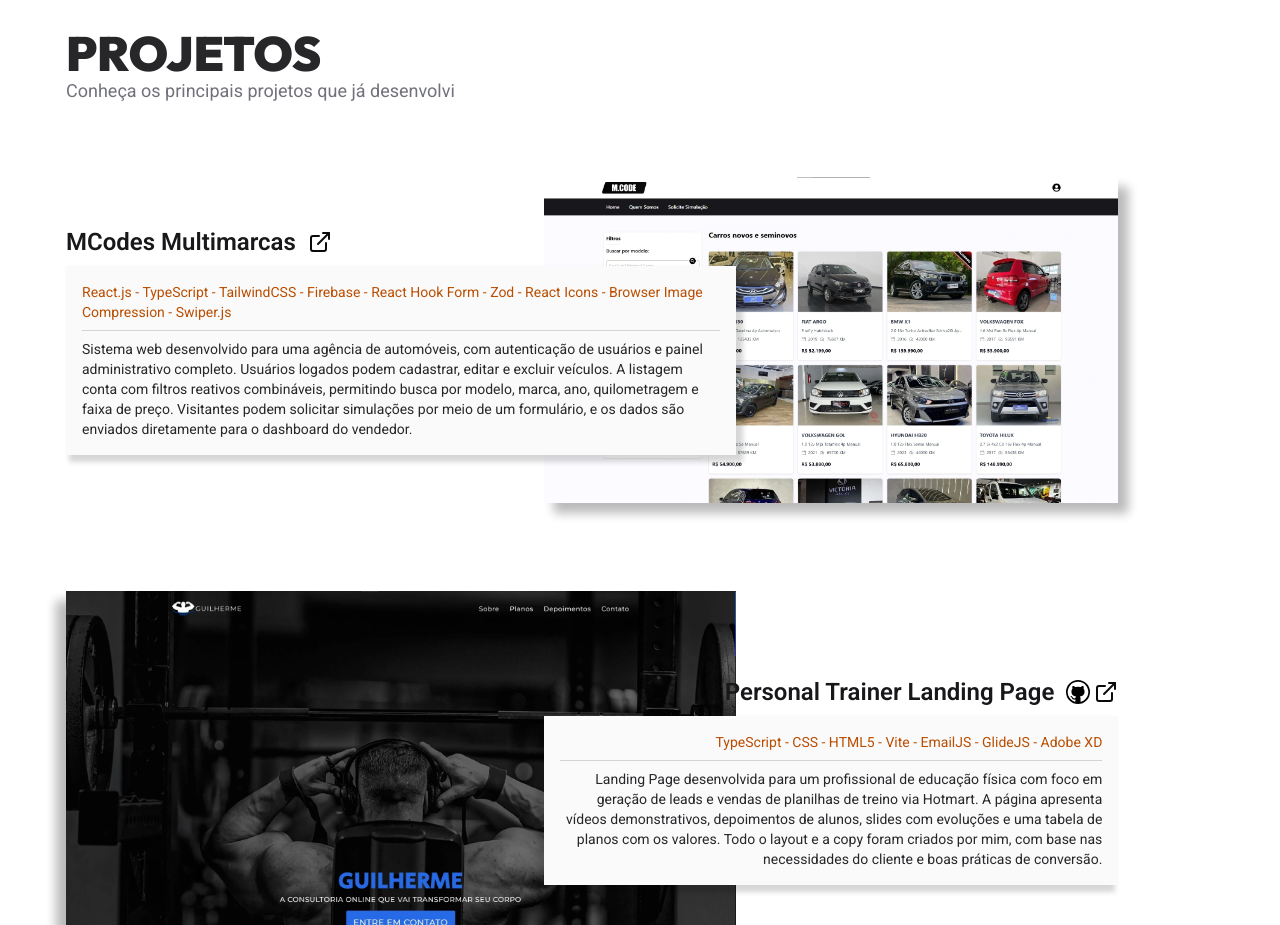
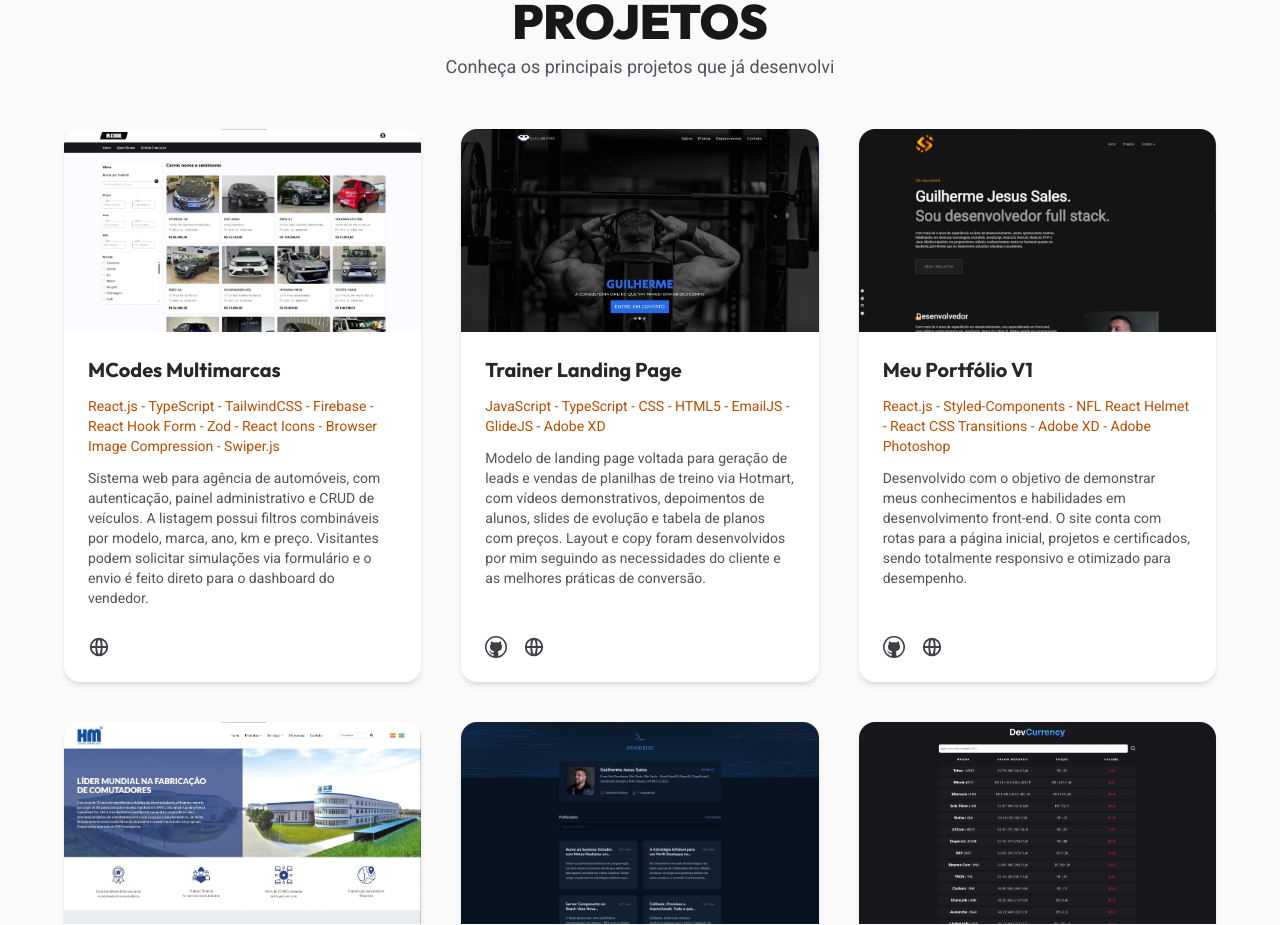
Before and after one commit to GuilhermeJSales/portfolio2.0, a Next.js app: page / in a window 1280 px wide. Shown: the part 3660-4585 px from the top of the page. Built offline with nearby package versions, Linux system fonts and the light colour scheme.

Commit message:
feat: projects section style changed

```diff
--- a/datas/projects-data.ts
+++ b/datas/projects-data.ts
@@ -5,6 +5,8 @@ import devlink from "@/app/assets/projects/devlink.webp";
 import huaming from "@/app/assets/projects/huaming.webp";
 import portfolio from "@/app/assets/projects/portfolio.webp";
 import coffee from "@/app/assets/projects/coffee.webp";
+import blog from "@/app/assets/projects/blog.webp";
+import forest from "@/app/assets/projects/forest.webp";
 import { StaticImageData } from "next/image";
 
 interface ProjectsProps {
@@ -24,28 +26,28 @@ export const projectsData: ProjectsProps[] = [
     deploy: "https://mcodes.guijsweb.com.br/",
     img: mcodes,
     description:
-      "Sistema web desenvolvido para uma agência de automóveis, com autenticação de usuários e painel administrativo completo. Usuários logados podem cadastrar, editar e excluir veículos. A listagem conta com filtros reativos combináveis, permitindo busca por modelo, marca, ano, quilometragem e faixa de preço. Visitantes podem solicitar simulações por meio de um formulário, e os dados são enviados diretamente para o dashboard do vendedor.",
+      "Sistema web para agência de automóveis, com autenticação, painel administrativo e CRUD de veículos. A listagem possui filtros combináveis por modelo, marca, ano, km e preço. Visitantes podem solicitar simulações via formulário e o envio é feito direto para o dashboard do vendedor.",
     tech: "React.js - TypeScript - TailwindCSS - Firebase - React Hook Form - Zod - React Icons - Browser Image Compression - Swiper.js",
   },
   {
     id: 1,
-    name: "Personal Trainer Landing Page",
+    name: "Trainer Landing Page",
     deploy: "https://personal-trainer.guijsweb.com.br/",
     github: "https://github.com/GuilhermeJSales/personal-landingpage",
     img: personal,
     description:
-      "Landing Page desenvolvida para um profissional de educação física com foco em geração de leads e vendas de planilhas de treino via Hotmart. A página apresenta vídeos demonstrativos, depoimentos de alunos, slides com evoluções e uma tabela de planos com os valores. Todo o layout e a copy foram criados por mim, com base nas necessidades do cliente e boas práticas de conversão.",
-    tech: "TypeScript - CSS - HTML5 - Vite - EmailJS - GlideJS - Adobe XD",
+      "Modelo de landing page voltada para geração de leads e vendas de planilhas de treino via Hotmart, com vídeos demonstrativos, depoimentos de alunos, slides de evolução e tabela de planos com preços. Layout e copy foram desenvolvidos por mim seguindo as necessidades do cliente e as melhores práticas de conversão.",
+    tech: "JavaScript - TypeScript - CSS - HTML5 - EmailJS - GlideJS - Adobe XD",
   },
   {
     id: 2,
-    name: "Meu Portfólio V1.0",
+    name: "Meu Portfólio V1",
     deploy: "https://guijsalesdev.vercel.app/",
     github: "https://github.com/GuilhermeJSales/meu-portfolio",
     img: portfolio,
     description:
-      "Meu primeiro portfólio foi desenvolvido com o objetivo de demonstrar meus conhecimentos e habilidades em desenvolvimento front-end. O site conta com rotas para a página inicial, projetos e certificados, sendo totalmente responsivo e otimizado para desempenho. O layout e o logotipo foram criados por mim utilizando Adobe XD e Photoshop. Para gerenciar as meta tags do projeto, utilizei o componente NFL React Helmet, garantindo melhor SEO e controle dinâmico dos dados no head da aplicação. A codificação foi realizada com React e Styled Components.",
-    tech: "React.js - Styled-Components - NFL React Helmet - React CSS Transitions - Adobe XD - Adobe Photoshop - Vite",
+      "Desenvolvido com o objetivo de demonstrar meus conhecimentos e habilidades em desenvolvimento front-end. O site conta com rotas para a página inicial, projetos e certificados, sendo totalmente responsivo e otimizado para desempenho.",
+    tech: "React.js - Styled-Components - NFL React Helmet - React CSS Transitions - Adobe XD - Adobe Photoshop",
   },
   {
     id: 3,
@@ -53,8 +55,18 @@ export const projectsData: ProjectsProps[] = [
     deploy: "https://huaming.com.br/",
     img: huaming,
     description:
-      "Site desenvolvido durante minha atuação como prestador de serviços para a agência Integração Digital. Utilizei WordPress com Elementor para a estrutura principal e implementei funcionalidades adicionais com JavaScript e CSS3, devido a limitações do próprio construtor. O layout segue um padrão corporativo da empresa, que é uma multinacional, e foi desenvolvido fielmente conforme as diretrizes fornecidas pela equipe de design.",
+      "Site desenvolvido em WordPress com Elementor durante minha atuação na agência Integração Digital. Implementei recursos extras com JavaScript e CSS3 para contornar limitações do CMS. O layout segue um padrão corporativo da multinacional, e foi desenvolvido conforme as diretrizes fornecidas pela equipe de design.",
     tech: "WordPress - Elementor - PHP - JavaScript - CSS3",
+  },
+  {
+    id: 2154,
+    name: "GitHub Blog",
+    deploy: "https://github-blog-flax.vercel.app/",
+    github: "https://github.com/GuilhermeJSales/github-blog",
+    img: blog,
+    description:
+      "O GitHub Blog é uma aplicação que consome a API pública do GitHub para transformar issues em postagens de blog. O sistema permite busca dinâmica por palavras-chave e exibe detalhes do perfil do usuário, como nome, avatar, bio e número de seguidores. A interface é responsiva e otimizada, com rotas dinâmicas para visualização dos posts.",
+    tech: "TypeScript - TypeScript - Styled-Components - Fortawesome - React Hook Form - Zod - Axios - React Markdown",
   },
   {
     id: 4,
@@ -63,8 +75,8 @@ export const projectsData: ProjectsProps[] = [
     github: "https://github.com/GuilhermeJSales/cripto",
     img: cripto,
     description:
-      "Aplicação web que consome uma API externa para exibir informações atualizadas sobre diversas criptomoedas. O sistema apresenta dados como nome, símbolo, valor em dólar e outras métricas relevantes de forma clara e organizada. A interface é leve, responsiva e otimizada para proporcionar uma navegação rápida e intuitiva em qualquer dispositivo.",
-    tech: "React.js - TypeScript - CSS Modules - Vite - React Router - Fetch API",
+      "Aplicação web desenvolvida para exibir informações atualizadas sobre diversas criptomoedas, consumindo dados de uma API externa. Apresenta nome, símbolo, cotação em dólar e métricas relevantes de forma clara e organizada. A interface é leve, responsiva e otimizada para oferecer uma experiência fluida em qualquer dispositivo.",
+    tech: "React.js - TypeScript - CSS Modules - React Router - Fetch API",
   },
   {
     id: 5,
@@ -73,8 +85,18 @@ export const projectsData: ProjectsProps[] = [
     github: "https://github.com/GuilhermeJSales/coffee-delivery",
     img: coffee,
     description:
-      "Projeto desenvolvido como parte do desafio do Módulo 2 de React da Rocketseat. O layout foi fornecido pela própria plataforma por meio do Figma. Trata-se de um e-commerce de cafés, onde o usuário pode visualizar os produtos, selecionar sabores e quantidades, adicionar ou remover itens do carrinho e finalizar o pedido informando endereço de entrega e forma de pagamento.",
-    tech: "React - TypeScript - Styled-Components - React Hook Form - Zod - Phosphor Icons - Vite",
+      "Projeto desenvolvido como parte do desafio do Módulo 2 de React da Rocketseat, com layout fornecido via Figma. É um e-commerce de cafés onde o usuário pode visualizar produtos, selecionar sabores e quantidades, gerenciar o carrinho e finalizar o pedido com endereço e forma de pagamento.",
+    tech: "React.js - TypeScript - Styled-Components - React Hook Form - Zod - Phosphor Icons",
+  },
+  {
+    id: 61547,
+    name: "Forest",
+    deploy: "https://forest-tailwind.vercel.app/",
+    github: "https://github.com/GuilhermeJSales/forest",
+    img: forest,
+    description:
+      "O Forest é uma landing page responsiva e acessível desenvolvida com HTML5, CSS3, JavaScript e Tailwind CSS. O projeto simula a página de apresentação de uma hospedagem integrada à natureza, com foco em performance, layout dinâmico e experiência do usuário otimizada para dispositivos móveis e desktop.",
+    tech: "JavaScript - TailwindCSS - HTML5",
   },
   {
     id: 6,
@@ -83,7 +105,7 @@ export const projectsData: ProjectsProps[] = [
     github: "https://github.com/GuilhermeJSales/devlinks",
     img: devlink,
     description:
-      "O DevLinks é uma aplicação web onde usuários podem se cadastrar, fazer login e personalizar seus próprios links de redes sociais. É possível adicionar URLs de plataformas como Facebook, YouTube e Instagram, além de personalizar as cores de fundo da página e dos botões. A aplicação também permite visualizar as mudanças em tempo real com base nas atualizações feitas pelo usuário. O cadastro e o login de usuários é realizado com Firebase Authentication e a interface é responsiva e intuitiva.",
-    tech: "React.js - TypeScript - React Router - Firebase - TailwindCSS - React Icons - Vite",
+      "DevLinks é uma aplicação web que permite cadastro, login (via Firebase Authentication) e personalização de links sociais. Usuários adicionam URLs de suas redes, personalizam cores de fundo e botões, com atualizações refletidas em tempo real. A interface é responsiva e intuitiva.",
+    tech: "React.js - TypeScript - Firebase - TailwindCSS - React Icons",
   },
 ];
--- a/src/app/components/footer.tsx
+++ b/src/app/components/footer.tsx
@@ -11,7 +11,7 @@ import email from "@/app/assets/email.svg";
 export default function Footer() {
   return (
     <footer>
-      <section className="relative mt-2 bg-gray-200 pt-20 pb-10">
+      <section className="relative bg-gray-200 pt-20 pb-10">
         <div className="container mb-10 grid grid-cols-1 gap-4 md:grid-cols-3 lg:gap-10">
           <nav>
             <h2 className="mb-2 font-bold">Links Rápidos:</h2>
--- a/src/app/components/header.tsx
+++ b/src/app/components/header.tsx
@@ -85,6 +85,7 @@ export default function Header() {
 
         <button
           onClick={() => setOpen((prev) => !prev)}
+          aria-label="Abrir menu"
           className={`hidden ${open ? "menu-active" : ""} z-[9999] cursor-pointer bg-transparent p-5 after:block after:h-0.5 after:w-5 after:rounded-sm after:bg-[currentColor] after:shadow-[currentcolor_0px_8px,_currentcolor_0px_-8px] after:transition after:duration-500 after:ease-in-out hover:text-amber-500 focus:text-amber-400 active:text-amber-400 max-lg:block`}
         />
       </div>
--- a/src/app/components/projects/projects.tsx
+++ b/src/app/components/projects/projects.tsx
@@ -1,93 +1,72 @@
 import Image from "next/image";
 import { projectsData } from "../../../../datas/projects-data";
-import { FiExternalLink } from "react-icons/fi";
 import { VscGithub } from "react-icons/vsc";
 import { HiOutlineGlobeAlt } from "react-icons/hi";
 
-import { Roboto } from "next/font/google";
-import { Separator } from "@radix-ui/react-separator";
-
-const roboto = Roboto({
-  subsets: ["latin"],
-  variable: "--font-roboto",
-});
-
 export default function Projects() {
   return (
-    <section className="py-10 md:py-28" id="projetos">
-      <div className="container">
-        <h2 className="text-4xl font-extrabold text-zinc-800 uppercase md:text-5xl lg:text-4xl xl:text-5xl">
+    <section className="bg-zinc-50 py-20" id="projetos">
+      <div className="container mx-auto px-4">
+        <div className="mb-12 text-center">
+          <h2 className="text-4xl font-extrabold text-zinc-900 uppercase md:text-5xl">
             Projetos
           </h2>
-        <p className="mb-18 text-zinc-500">
+          <p className="mt-2 text-zinc-600">
             Conheça os principais projetos que já desenvolvi
           </p>
+        </div>
 
-        <ul className="flex flex-col gap-12">
-          {projectsData.map((project, index) => (
-            <li
+        <div className="grid gap-10 md:grid-cols-2 xl:grid-cols-3">
+          {projectsData.map((project) => (
+            <div
               key={project.id}
-              className={`grid grid-cols-1 items-center max-xl:justify-items-center xl:grid-cols-12 ${index % 2 === 1 ? "xl:flex-row-reverse" : ""} `}
+              className="flex flex-col justify-between rounded-2xl bg-white shadow-md transition-shadow duration-300 hover:shadow-lg"
             >
-              <div
-                className={`z-2 mb-10 flex flex-col gap-2 max-xl:order-16 xl:col-span-7 xl:row-start-1 xl:-row-end-1 ${index % 2 === 1 ? "xl:col-start-6 xl:col-end-12" : "xl:col-start-1 xl:col-end-8"} `}
-              >
-                <div
-                  className={`flex items-center ${index % 2 === 1 ? "xl:justify-end" : "xl:justify-start"}`}
-                >
-                  <h3
-                    className={`mr-3 text-2xl font-semibold text-zinc-900 capitalize ${roboto.className}`}
-                  >
+              <div className="overflow-hidden rounded-t-2xl">
+                <Image
+                  src={project.img}
+                  alt={project.name}
+                  width={600}
+                  height={300}
+                  className="h-48 w-full object-cover"
+                />
+              </div>
+              <div className="flex flex-1 flex-col gap-3 p-6">
+                <h3 className="text-xl font-semibold text-zinc-800">
                   {project.name}
                 </h3>
-
+                <p className="text-sm text-amber-700">{project.tech}</p>
+                <p className="text-sm text-zinc-600">{project.description}</p>
+                <div className="mt-auto flex gap-4 pt-4">
                   {project.github && (
                     <a
                       href={project.github}
                       target="_blank"
                       rel="noopener noreferrer"
-                      aria-label="Ver repositório no GitHub"
-                      title="Ver repositório no GitHub"
-                      className="mr-1"
+                      aria-label="GitHub"
+                      className="text-zinc-700 hover:text-zinc-900"
+                      title="GitHub"
                     >
-                      <VscGithub size={24} color="black" />
+                      <VscGithub size={22} />
                     </a>
                   )}
+                  {project.deploy && (
                     <a
                       href={project.deploy}
                       target="_blank"
                       rel="noopener noreferrer"
-                    aria-label="Ver Projeto"
-                    title="Ver Projeto"
+                      aria-label="Deploy"
+                      className="text-zinc-700 hover:text-zinc-900"
+                      title="Deploy"
                     >
-                    <FiExternalLink size={24} />
+                      <HiOutlineGlobeAlt size={22} />
                     </a>
-                </div>
-                <div
-                  className={`bg-zinc-50 p-4 max-xl:max-w-[828px] max-xl:shadow-md ${roboto.className} ${index % 2 === 1 ? "sombra-dir xl:*:text-right" : "sombra xl:*:text-left"}`}
-                >
-                  <p className="mb-2 text-sm text-amber-700">{project.tech}</p>
-                  <Separator
-                    className="mb-2 h-[1px] bg-zinc-300"
-                    orientation="horizontal"
-                  />
-                  <p className="text-sm text-zinc-800">{project.description}</p>
+                  )}
                 </div>
               </div>
-              <div
-                className={`mb-10 flex flex-col gap-2 max-xl:order-1 xl:row-start-1 xl:-row-end-1 ${index % 2 === 1 ? "xl:col-start-1 xl:col-end-8" : "xl:col-start-6 xl:col-end-12"} `}
-              >
-                <Image
-                  src={project.img}
-                  width={828}
-                  height={469}
-                  alt={project.name}
-                  className={`${index % 2 === 1 ? "card-sombra-dir" : "card-sombra"}`}
-                />
             </div>
-            </li>
           ))}
-        </ul>
+        </div>
       </div>
     </section>
   );
```
Also changed, not shown: src/app/assets/projects/blog.webp (added), src/app/assets/projects/forest.webp (added). Lines whose indentation alone changed are shown as unchanged.
